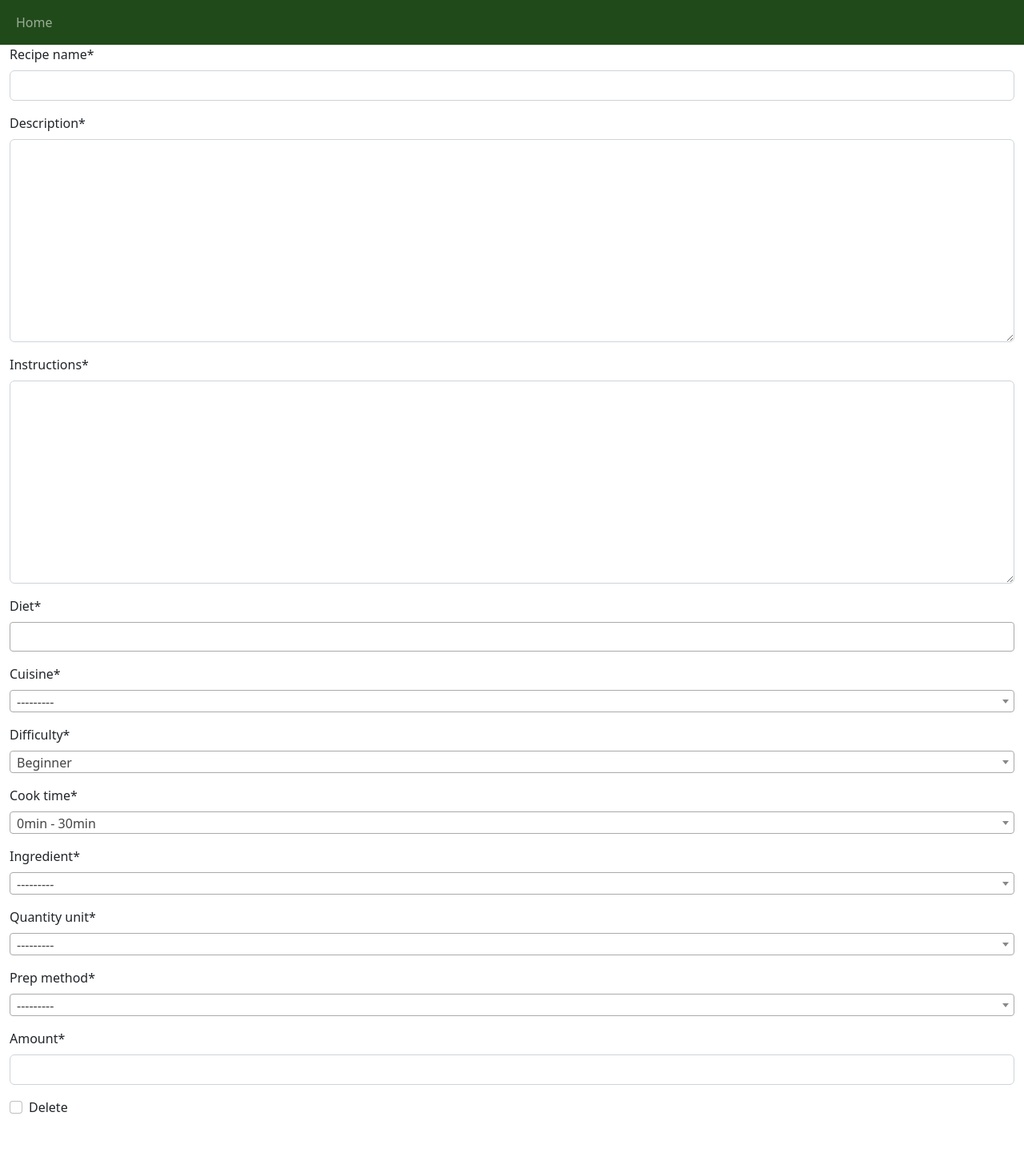
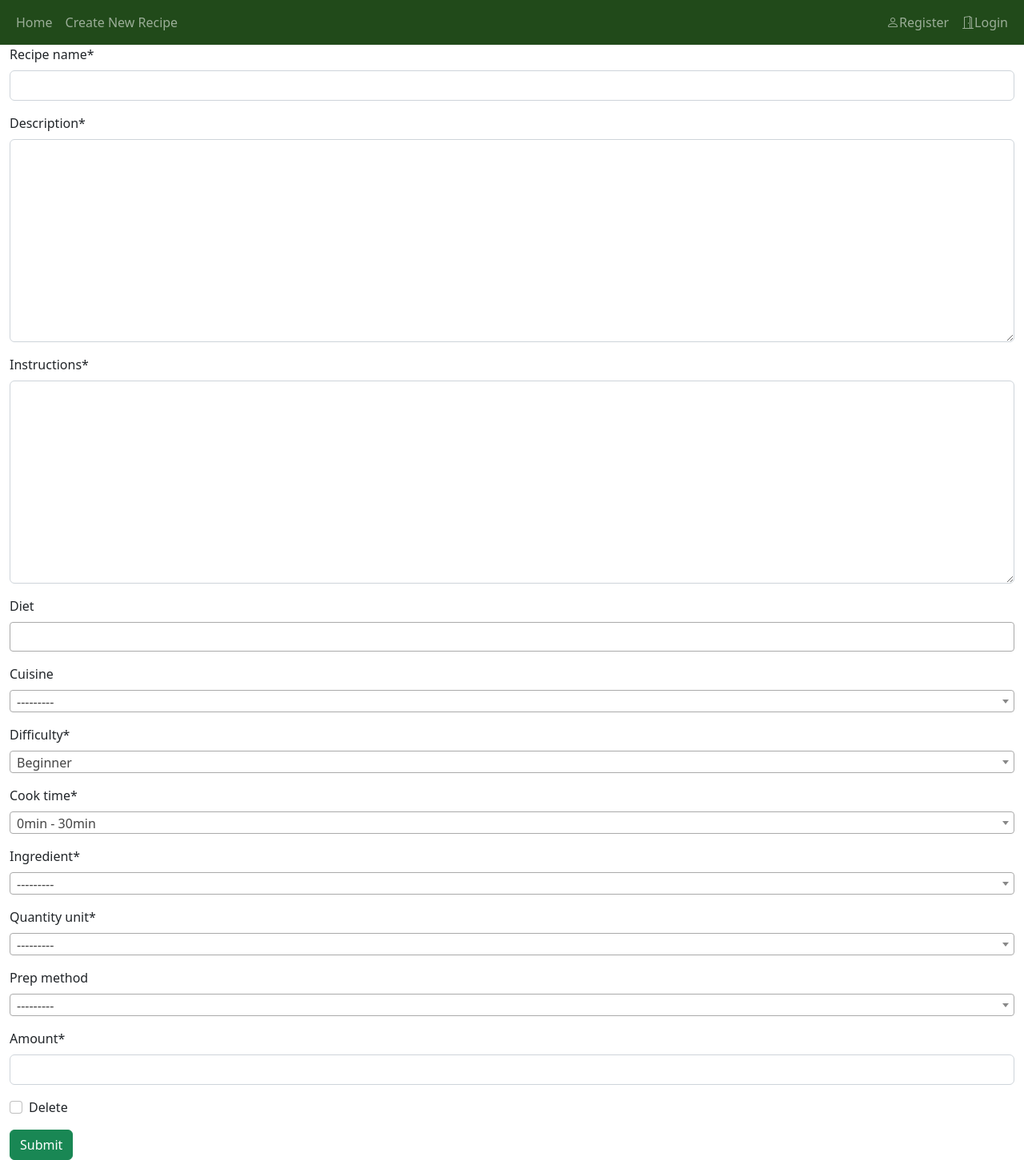
Before and after one commit to sarahandromeda/recipe_database, a Django app: page /create/ in a window 1280 px wide. Shown: the whole page at 80% size. Before the commit the page ends 1413 px from the top, so only its background shows below. Run offline with Django 4.2, Linux system fonts and the light colour scheme; data comes from the database, SQL or seed files in the repository; data that the repository does not hold is empty; some libraries are stand-ins or nearby versions.

Commit message:
Not a working version. Trying to determine how to implement new creation of database items on form submit from inputs that use foreignkeys and custom user input.

```diff
--- a/main/forms.py
+++ b/main/forms.py
@@ -1,5 +1,18 @@
-from django.forms import ChoiceField, ModelForm, inlineformset_factory
+from django.forms import BaseInlineFormSet, ChoiceField, ModelForm, inlineformset_factory
 from .models import Diet, Cuisine, Difficulty, CookTime, Ingredient, PrepMethod, QuantityUnit, Recipe, RecipeIngredient
+
+class CustomInlineIngredientFormset(BaseInlineFormSet):
+    def clean(self):
+        for form in self.forms:
+            ingredient = form.cleaned_data['ingredient']
+            quantity_unit = form.cleaned_data['quantity_unit']
+            prep_method = form.cleaned_data['prep_method']
+            if ingredient not in Ingredient.objects.all():
+                new_ingredient = Ingredient(ingredient_name=ingredient)
+                new_ingredient.save()
+                form.cleaned_data['ingredient'] = new_ingredient.id
+                form.instance.ingredient = new_ingredient.id
+        super().clean()
 
 
 class CreateNewRecipe(ModelForm):
@@ -14,17 +27,6 @@ IngredientFormSet = inlineformset_factory(
     Recipe,
     RecipeIngredient,
     exclude=('recipe',),
-    extra=1
+    extra=1,
+    formset=CustomInlineIngredientFormset
 )
-
-
-
-
-#class CreateRecipeIngredient(forms.Form):
-    #ingredient = forms.ModelChoiceField(queryset=Ingredient.objects.all())
-    #custom_ingredient = forms.CharField('custom ingredient', max_length=100)
-    #quantity_unit = forms.ModelChoiceField(queryset=QuantityUnit.objects.all())
-    #custom_unit = forms.CharField('custom unit', max_length=50)
-    #prep_method = forms.ModelChoiceField(queryset=PrepMethod.objects.all())
-    #custom_prep = forms.CharField('custom prep', max_length=100)
-    #amount = forms.FloatField()
--- a/main/models.py
+++ b/main/models.py
@@ -65,12 +65,13 @@ class Recipe(models.Model):
     recipe_name = models.CharField('recipe name', max_length=100)
     description = models.TextField('description', max_length=200)
     instructions = models.TextField('instructions', max_length=800)
-    diet = models.ManyToManyField(Diet)
+    diet = models.ManyToManyField(Diet, blank=True)
     cuisine = models.ForeignKey(
         'Cuisine',
         on_delete=models.CASCADE,
         related_name='recipes',
-        related_query_name='recipe'
+        related_query_name='recipe',
+        blank=True
         )
     difficulty = models.ForeignKey(
         'Difficulty',
@@ -112,7 +113,8 @@ class RecipeIngredient(models.Model):
         'PrepMethod',
         on_delete=models.CASCADE,
         related_name='recipe_ingredients',
-        related_query_name='recipe_ingredient'
+        related_query_name='recipe_ingredient',
+        blank=True
         )
     amount = models.FloatField()
 
--- a/main/templates/main/base.html
+++ b/main/templates/main/base.html
@@ -11,6 +11,7 @@
     </title>
     <link href="https://cdn.jsdelivr.net/npm/bootstrap@5.2.0-beta1/dist/css/bootstrap.min.css" rel="stylesheet" integrity="sha384-0evHe/X+R7YkIZDRvuzKMRqM+OrBnVFBL6DOitfPri4tjfHxaWutUpFmBp4vmVor" crossorigin="anonymous">
     <link href="https://cdn.jsdelivr.net/npm/select2@4.1.0-rc.0/dist/css/select2.min.css" rel="stylesheet" />
+    <link rel="stylesheet" href="https://cdn.jsdelivr.net/npm/bootstrap-icons@1.9.0/font/bootstrap-icons.css">
 </head>
 <body>
 
@@ -19,9 +20,19 @@
             <button class="navbar-toggler" type="button" data-bs-toggle="collapse" data-bs-target="#navbarNavAltMarkup" aria-controls="navbarNavAltMarkup" aria-expanded="false" aria-label="Toggle navigation">
                 <span class="navbar-toggler-icon"></span>
             </button>
-            <div class="collapse navbar-collapse" id="navbarNavAltMarkup">
+            <div class="collapse navbar-collapse justify-content-between" id="navbarNavAltMarkup">
                 <div class="navbar-nav">
-                    <a class="nav-link" href="/">Home</a>
+                    <a class="nav-link" href="{% url 'home' %}">Home</a>
+                    <a class="nav-link" href="{% url 'create' %}">Create New Recipe</a>
+                </div>
+                <div class="navbar-nav">
+                    {% if user.is_authenticated %}
+                        <a class="nav-link" href="{% url 'my_home' %}">Profile</a>
+                        <a class="nav-link" href="{% url 'logout' %}"><i class="bi bi-door-closed"></i>Logout</a>
+                        {% else %}
+                            <a class="nav-link" href="{% url 'register' %}"><i class="bi bi-person"></i>Register</a>
+                            <a class="nav-link" href="{% url 'login' %}"><i class="bi bi-door-open"></i>Login</a>
+                        {% endif %}
                 </div>
             </div>
         </div>
--- a/main/templates/main/create.html
+++ b/main/templates/main/create.html
@@ -7,12 +7,14 @@ Home
 {% load crispy_forms_tags %}
 
 {% block content %}
-    <form method="POST" class="form-group">
+    <form action="{% url 'create' %}"  method="POST" class="form-group">
         {% csrf_token %}
         {{ recipe_form|crispy}}
         <table style="display: none">
+            {{ ingredient_formset.management_form }}
             {{ ingredient_formset|crispy }}
         </table>
+        <button type="submit" name="save" class="btn btn-success">Submit</button>
     </form>
 {% endblock %}
 
@@ -45,6 +47,19 @@ Home
             tags: true,
             minimumInputLength: 1
         });
+        $('select').blur(function() {
+            $.ajax({
+                type: "POST",
+                url: "{% url 'create' %}",
+                data: {
+                    field_value: $(this).val()
+                },
+                success: function(new_val) {
+                    // logic for setting element value
+                }
+            })
+        })
     });
+    // function to add new item to database when created
 </script>
 {% endblock %}
--- a/main/views.py
+++ b/main/views.py
@@ -1,5 +1,7 @@
+from re import search
 from django.shortcuts import render
 from django.http import HttpResponse, HttpResponseRedirect, JsonResponse
+from django.urls import reverse
 from requests import request
 from .models import Diet, Cuisine, Difficulty, CookTime, Ingredient, PrepMethod, QuantityUnit, Recipe, RecipeIngredient
 from .forms import CreateNewRecipe, IngredientFormSet
@@ -26,13 +28,47 @@ def is_ajax(request):
     return request.META.get('HTTP_X_REQUESTED_WITH') == 'XMLHttpRequest'
 
 def create(response):
-    recipe_form = CreateNewRecipe()
-    ingredient_formset = IngredientFormSet(queryset=RecipeIngredient.objects.none())
     if is_ajax(response):
         term = response.GET.get('term')
         ingredients = Ingredient.objects.all().filter(ingredient_name__icontains=term)
         response_content = list(ingredients.values())
         return JsonResponse(response_content, safe=False)
+    elif response.method == 'POST':
+        form_data = dict(response.POST)
+        recipe_data = {}
+        ingredient_data = {}
+        for item, value in form_data.items():
+            if item == 'csrfmiddlewaretoken' or item == 'save':
+                pass
+            elif item.startswith('recipe_ingredients'):
+                ingredient_data[item] = value
+            else:
+                recipe_data[item] = value
+        print(recipe_data)
+        print(ingredient_data)
+        formset_data = {}
+        counter = 0
+        # setting counter to match number of forms created in set during loop
+        # access correct form data by matching count number to form id number
+        for item, value in ingredient_data.items():
+            if search('.\-' + str(counter) + '\\-.', item):
+                formset_data[item] = value
+            else:
+                new_ingredient = RecipeIngredient(formset_data)
+                new_ingredient.save()
+                formset_data.clear()
+            counter += 1
+        new_recipe = Recipe(recipe_data)
+        print(new_recipe)
+        new_recipe.save()
+
+
+        return HttpResponseRedirect(reverse('home'))
+    else:
+        recipe_form = CreateNewRecipe()
+        ingredient_formset = IngredientFormSet(queryset=RecipeIngredient.objects.none())
+
+
     return render(
         response,
         'main/create.html',
--- a/recipe_database/settings.py
+++ b/recipe_database/settings.py
@@ -131,5 +131,5 @@ DEFAULT_AUTO_FIELD = 'django.db.models.BigAutoField'
 
 CRISPY_TEMPLATE_PACK = 'bootstrap5'
 
-LOGIN_REDIRECT_URL = 'my_home/'
+LOGIN_REDIRECT_URL = '/my_home/'
 LOGOUT_REDIRECT_URL = '/'
```
Also changed, not shown: db.sqlite3, main/migrations/0005_alter_recipe_cuisine_alter_recipe_diet_and_more.py (added).
